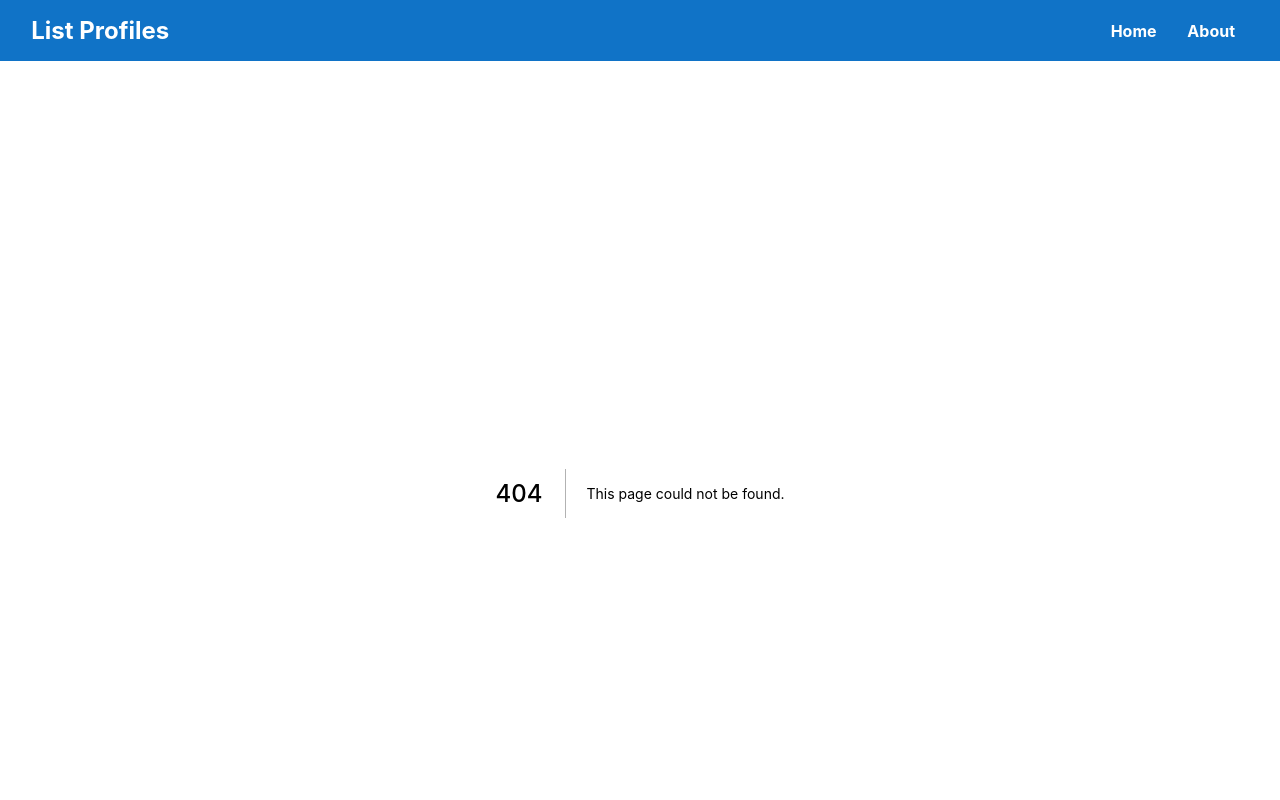
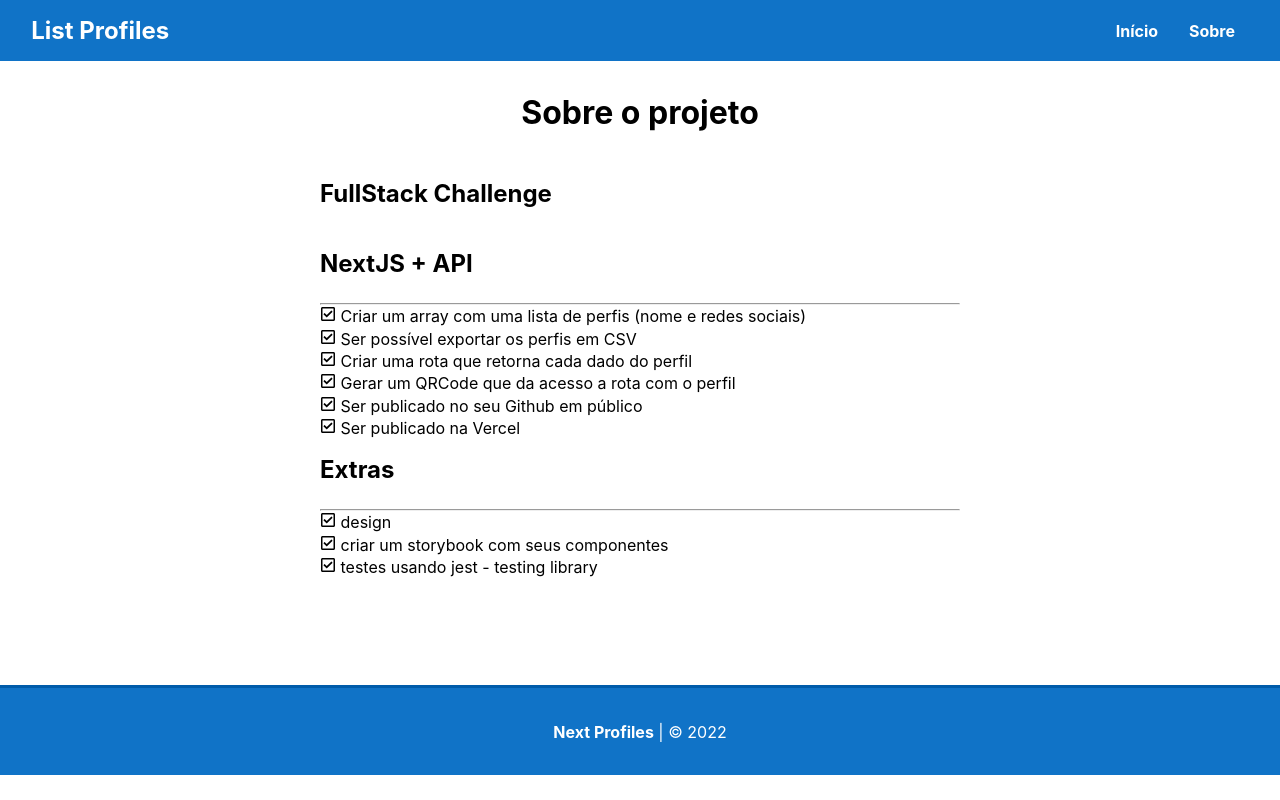
Before and after one commit to allangadelha/next-profiles, a Next.js app: page /about in a window 1280 px wide. Before the commit this address had no page. Shown: the top 800 px of the page. Built offline with nearby package versions, Linux system fonts and the light colour scheme.

Commit message:
Page of About; Installing react-icons

```diff
--- a/components/Navbar.js
+++ b/components/Navbar.js
@@ -11,10 +11,10 @@ export default function Navbar() {
             </div>
             <ul className={styles.link_items}>
                 <li>
-                    <Link href='/'><a>Home</a></Link>
+                    <Link href='/'><a>Início</a></Link>
                 </li>
                 <li>
-                    <Link href='/about'><a>About</a></Link>
+                    <Link href='/about'><a>Sobre</a></Link>
                 </li>
             </ul>
         </nav>
--- a/package.json
+++ b/package.json
@@ -13,7 +13,8 @@
     "json-server": "^0.17.0",
     "next": "12.1.6",
     "react": "18.1.0",
-    "react-dom": "18.1.0"
+    "react-dom": "18.1.0",
+    "react-icons": "^4.4.0"
   },
   "devDependencies": {
     "eslint": "8.17.0",
--- /dev/null
+++ b/pages/about.js
@@ -0,0 +1,32 @@
+import { FaRegCheckSquare } from 'react-icons/fa';
+import styles from "../styles/About.module.css";
+
+export default function About() {
+
+    return (
+        <div className={styles.about}>
+            <h1>Sobre o projeto</h1>
+            <h2>FullStack Challenge</h2>
+            <h2>NextJS + API</h2>
+            <hr />
+            <ul>
+                <li><FaRegCheckSquare /> Criar um array com uma lista de perfis (nome e redes sociais)</li>
+                <li><FaRegCheckSquare /> Ser possível exportar os perfis em CSV</li>
+                <li><FaRegCheckSquare /> Criar uma rota que retorna cada dado do perfil</li>
+                <li><FaRegCheckSquare /> Gerar um QRCode que da acesso a rota com o perfil</li>
+                <li><FaRegCheckSquare /> Ser publicado no seu Github em público</li>
+                <li><FaRegCheckSquare /> Ser publicado na Vercel</li>
+            </ul>
+            <h2>Extras</h2>
+            <hr />
+            <ul>
+                <li><FaRegCheckSquare /> design</li>
+                <li><FaRegCheckSquare /> criar um storybook com seus componentes</li>
+                <li><FaRegCheckSquare /> testes usando jest - testing library</li>
+            </ul>
+
+
+        </div>
+    )
+
+}
--- /dev/null
+++ b/styles/About.module.css
@@ -0,0 +1,24 @@
+.about {
+    text-align: center;
+    margin: 0 auto;
+    width: 50%;
+}
+
+.about h1 {
+    font-size: 2em;
+    margin-bottom: 1em;
+}
+
+.about h2 {
+    font-size: 1.5em;
+    line-height: 2.5em;
+    margin-bottom: .4em;
+    text-align: justify;
+}
+
+.about li {
+    line-height: 1.4;
+    list-style: none;
+    text-align: justify;
+
+}
```
Also changed, not shown: 1 other file (tests, documents, lock files or other folders).
